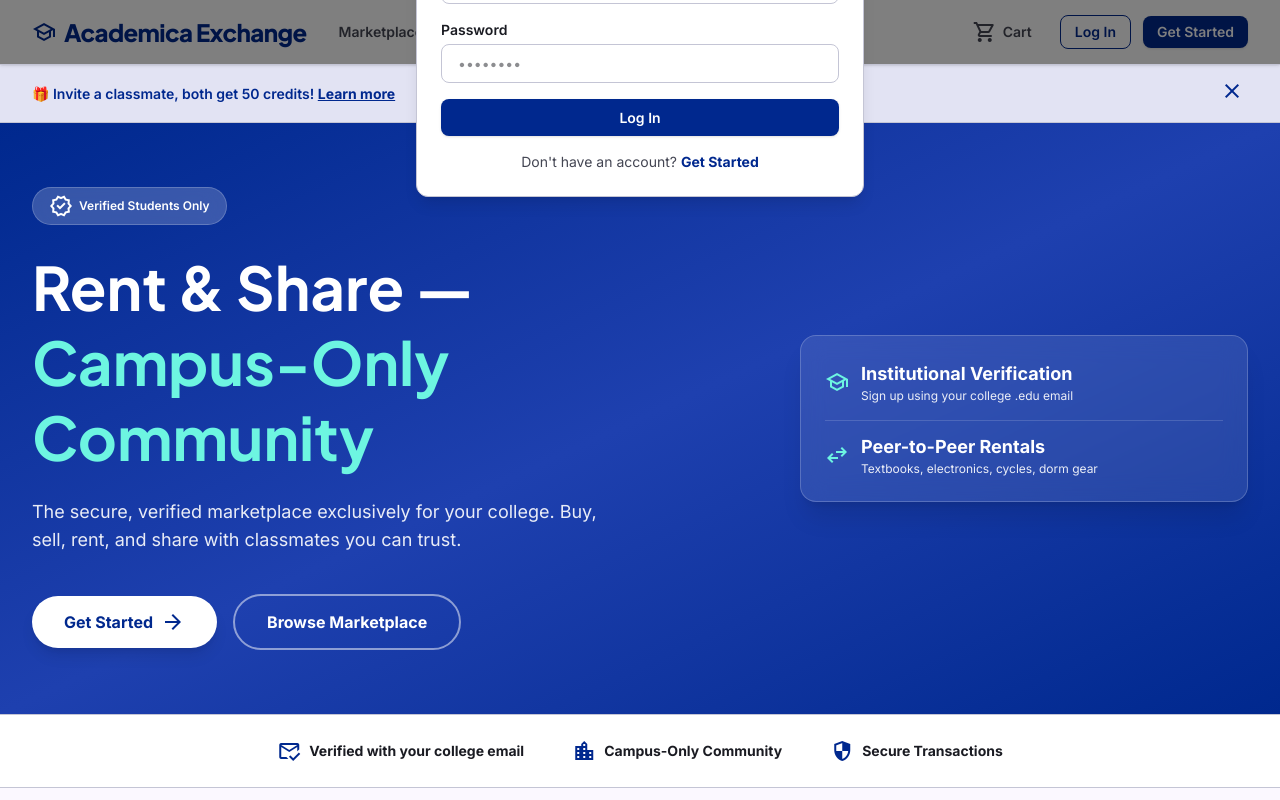
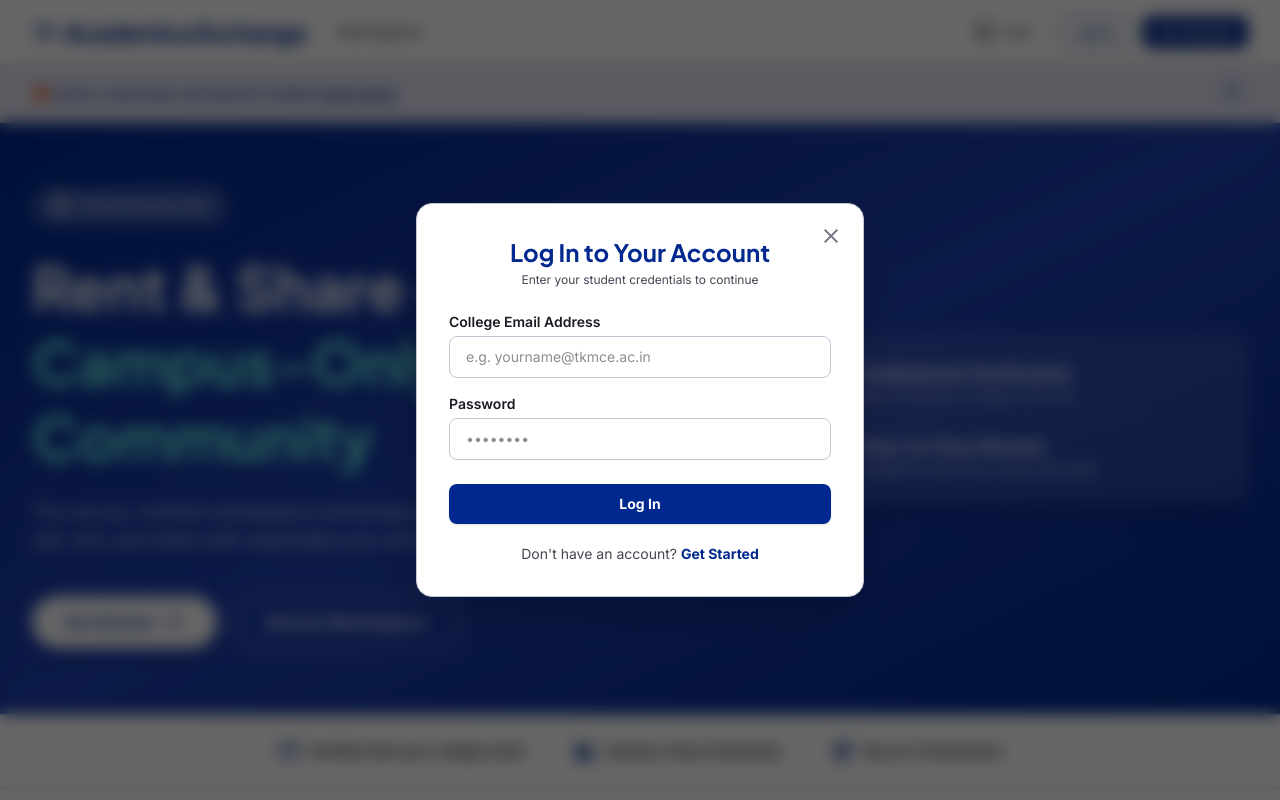
Before and after one commit to Goutham-kc/AWT, a React (Vite) app in the folder frontend/: page / in a window 1280 px wide. Both pictures are taken after a click on the button "Log In". Shown: the top 800 px of the page. Built offline with nearby package versions, Linux system fonts and the light colour scheme.

Commit message:
fix: mount login modal into document.body using createPortal to prevent header clipping

```diff
--- a/frontend/src/components/Navbar.jsx
+++ b/frontend/src/components/Navbar.jsx
@@ -1,4 +1,5 @@
-import React, { useState } from 'react';
+import React, { useState, useEffect } from 'react';
+import { createPortal } from 'react-dom';
 import { Link, useNavigate, useLocation } from 'react-router-dom';
 import { useApp } from '../context/AppContext';
 
@@ -12,6 +13,18 @@ export const Navbar = () => {
   const [password, setPassword] = useState('');
   const [errorMsg, setErrorMsg] = useState('');
   const [loading, setLoading] = useState(false);
+
+  useEffect(() => {
+    const handleKeyDown = (e) => {
+      if (e.key === 'Escape') {
+        setIsLoginOpen(false);
+      }
+    };
+    if (isLoginOpen) {
+      window.addEventListener('keydown', handleKeyDown);
+    }
+    return () => window.removeEventListener('keydown', handleKeyDown);
+  }, [isLoginOpen]);
 
   const handleLoginSubmit = async (e) => {
     e.preventDefault();
@@ -228,18 +241,25 @@ export const Navbar = () => {
         </div>
       )}
 
-      {/* Login Modal Overlay */}
-      {isLoginOpen && (
-        <div className="fixed inset-0 bg-black/50 flex items-center justify-center z-50 p-4">
-          <div className="bg-white rounded-xl border border-outline-variant shadow-lg max-w-md w-full p-6 relative">
+      {/* Login Modal Overlay via Portal to prevent header containing-block clipping */}
+      {isLoginOpen && createPortal(
+        <div
+          onClick={(e) => {
+            if (e.target === e.currentTarget) setIsLoginOpen(false);
+          }}
+          className="fixed inset-0 bg-black/60 backdrop-blur-sm flex items-center justify-center z-[9999] p-4 transition-opacity animate-in fade-in duration-200"
+        >
+          <div className="bg-white rounded-2xl border border-outline-variant shadow-2xl max-w-md w-full p-6 sm:p-8 relative">
             <button
               onClick={() => setIsLoginOpen(false)}
-              className="absolute top-4 right-4 text-outline hover:text-on-surface"
+              className="absolute top-4 right-4 text-outline hover:text-on-surface p-1 rounded-full hover:bg-surface-container-low transition-colors cursor-pointer"
+              title="Close"
             >
-              <span className="material-symbols-outlined">close</span>
+              <span className="material-symbols-outlined text-xl">close</span>
             </button>
 
-            <h2 className="font-headline text-2xl font-bold text-primary mb-4 text-center">Log In to Your Account</h2>
+            <h2 className="font-headline text-2xl font-bold text-primary mb-1 text-center">Log In to Your Account</h2>
+            <p className="text-xs text-on-surface-variant text-center mb-6">Enter your student credentials to continue</p>
 
             {errorMsg && (
               <div className="bg-error-container/20 border border-error-red text-error-red p-3 rounded-lg mb-4 text-sm font-semibold">
@@ -254,7 +274,7 @@ export const Navbar = () => {
                   type="email"
                   value={email}
                   onChange={(e) => setEmail(e.target.value)}
-                  className="w-full px-4 py-2 border border-outline-variant rounded-lg focus:outline-none focus:ring-2 focus:ring-primary focus:border-transparent font-body-sm text-body-sm transition-all duration-200"
+                  className="w-full px-4 py-2.5 border border-outline-variant rounded-lg focus:outline-none focus:ring-2 focus:ring-primary focus:border-transparent text-sm transition-all duration-200"
                   placeholder="e.g. yourname@tkmce.ac.in"
                   required
                 />
@@ -266,7 +286,7 @@ export const Navbar = () => {
                   type="password"
                   value={password}
                   onChange={(e) => setPassword(e.target.value)}
-                  className="w-full px-4 py-2 border border-outline-variant rounded-lg focus:outline-none focus:ring-2 focus:ring-primary focus:border-transparent font-body-sm text-body-sm transition-all duration-200"
+                  className="w-full px-4 py-2.5 border border-outline-variant rounded-lg focus:outline-none focus:ring-2 focus:ring-primary focus:border-transparent text-sm transition-all duration-200"
                   placeholder="••••••••"
                   required
                 />
@@ -275,17 +295,25 @@ export const Navbar = () => {
               <button
                 type="submit"
                 disabled={loading}
-                className="w-full py-2 bg-primary text-white font-label-md text-label-md rounded-lg hover:bg-primary-container transition-colors duration-200 shadow-sm font-bold disabled:opacity-50"
+                className="w-full py-2.5 bg-primary text-white text-sm rounded-lg hover:bg-primary-container transition-colors duration-200 shadow-sm font-bold disabled:opacity-50 cursor-pointer mt-2"
               >
                 {loading ? 'Logging in...' : 'Log In'}
               </button>
             </form>
 
-            <div className="mt-4 text-center text-sm text-on-surface-variant">
-              Don't have an account? <Link to="/signup" onClick={() => setIsLoginOpen(false)} className="text-primary font-bold hover:underline">Get Started</Link>
+            <div className="mt-5 text-center text-sm text-on-surface-variant">
+              Don't have an account?{' '}
+              <Link
+                to="/signup"
+                onClick={() => setIsLoginOpen(false)}
+                className="text-primary font-bold hover:underline"
+              >
+                Get Started
+              </Link>
             </div>
           </div>
-        </div>
+        </div>,
+        document.body
       )}
     </header>
   );
```
